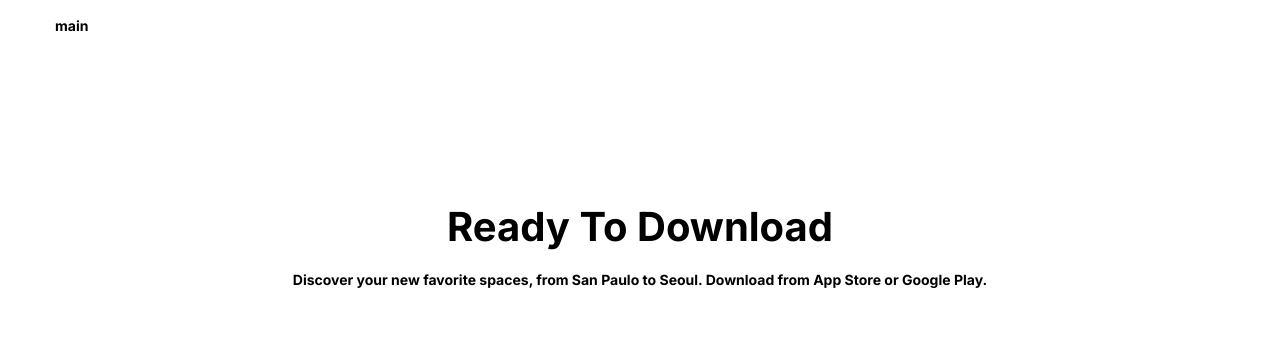
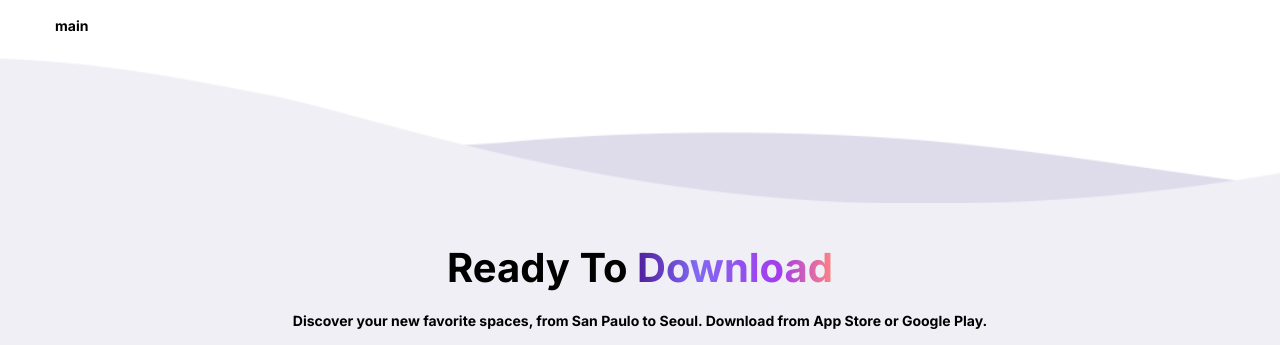
Before and after one commit to humblezxc/iteck-project, a website built with Vite: page index.html in a window 1280 px wide. Shown: the part 108-453 px from the top of the page. Built offline with nearby package versions, Linux system fonts and the light colour scheme.

Commit message:
Added footer wave image

```diff
--- a/index.html
+++ b/index.html
@@ -49,9 +49,10 @@
     </div>
 </main>
 <footer>
+    <div class="footer__wave"></div>
     <div class="container footer__container">
         <div class="footer__top">
-            <p class="text_biggest">Ready To Download</p>
+            <p class="text_biggest">Ready To <span class="text_gradient">Download</span></p>
             <p>Discover your new favorite spaces, from San Paulo to Seoul. Download from App Store or Google Play.</p>
             <div class="footer__buttons">
                 <a href="https://www.apple.com/pl/app-store" target="_blank" class="button button_bigger button_active">
--- a/styles/colors.scss
+++ b/styles/colors.scss
@@ -2,5 +2,6 @@
   --black-color: #000;
   --white-color: #fff;
   --violet-color: #5842bc;
+  --creame-color: #f0eff5;
   --grey-color: #0002;
 }
--- a/styles/footer.scss
+++ b/styles/footer.scss
@@ -1,13 +1,32 @@
 footer {
-  margin-top: auto;
+  position: relative;
+  margin-top: 169px;
+  background-color: var(--creame-color);
+
+  .footer__wave {
+    position: absolute;
+    top: -169px;
+    left: 0;
+    right: 0;
+    width: 100%;
+    height: 269px;
+    background-image: url("../assets/images/footer_wave.png");
+    background-repeat: no-repeat;
+    background-size: cover;
+    background-position: center;
+    z-index: -1;
+  }
+
   .footer__container, .footer__top {
     display: flex;
     flex-direction: column;;
     align-items: center;
   }
+
   .footer__top, .footer__center, .footer__bottom, .footer__buttons {
     padding: calc(var(--gap) * 2);
   }
+
   .footer__top {
     gap: var(--gap);
   }
--- a/styles/text.scss
+++ b/styles/text.scss
@@ -2,4 +2,18 @@
   &_biggest {
     font: var(--biggest-font);
   }
+
+  &_gradient {
+    background-clip: text;
+    -webkit-background-clip: text;
+    -webkit-text-fill-color: transparent;
+    background-image: linear-gradient(
+      to right,
+      #501e9c 0%,
+      #8169f1 30%,
+      #8169f1 30%,
+      #a33cee 73%,
+      #ff847f 100%
+    );
+  }
 }
```
